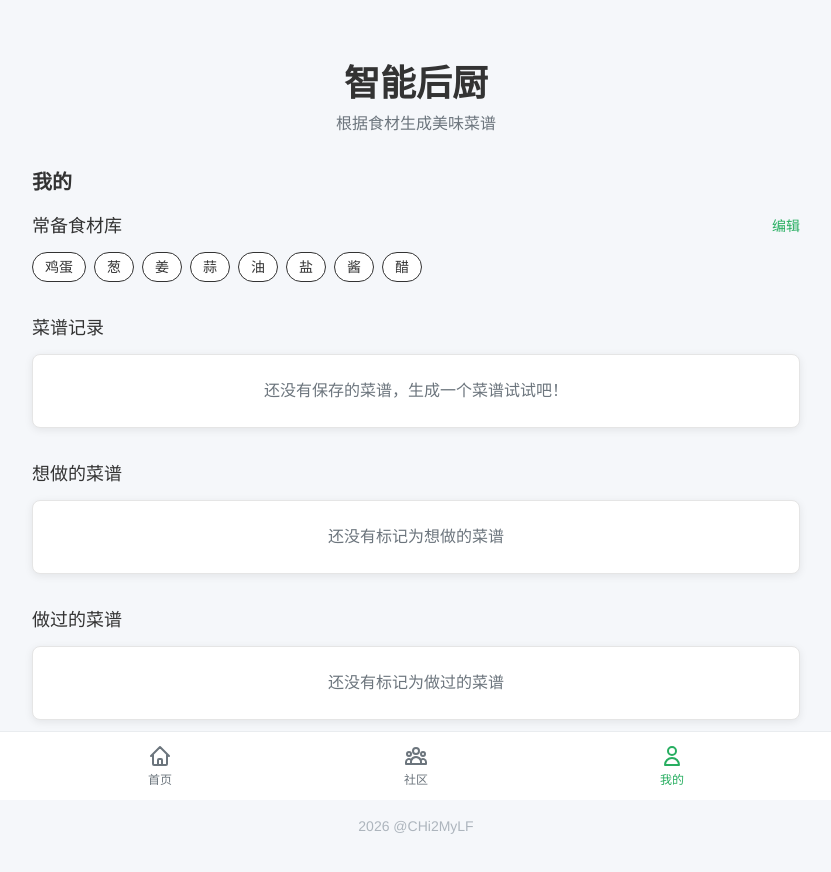
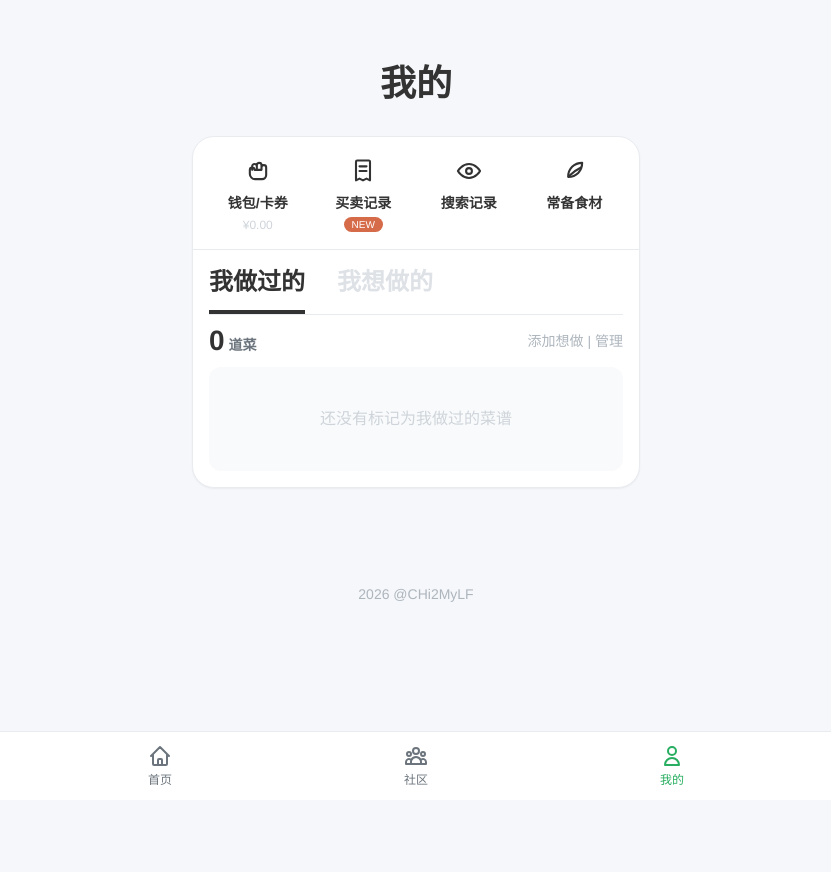
Before and after one commit to CHi2MyLF/wellcooked, a Next.js app: page / in a window 1280 px wide. Both pictures are taken after a click on the button "我的". Shown: the top 872 px of the page, without its empty margins (224-1055 px from the left). After the commit the page ends 800 px from the top, so only its background shows below. Built offline with nearby package versions, Linux system fonts and the light colour scheme.

Commit message:
feat(profile): revamp 我的页面并新增搜索记录功能

```diff
--- a/src/app/page.tsx
+++ b/src/app/page.tsx
@@ -220,8 +220,10 @@ export default function Home() {
   const [filteredRecipes, setFilteredRecipes] = useState(predefinedRecipes);
   const [savedRecipes, setSavedRecipes] = useState<Recipe[]>([]);
   const [showStapleIngredientsModal, setShowStapleIngredientsModal] = useState(false);
+  const [showSearchHistoryModal, setShowSearchHistoryModal] = useState(false);
   const [editingStapleIngredients, setEditingStapleIngredients] = useState<string[]>([]);
   const [activeTab, setActiveTab] = useState('generate');
+  const [profileSubTab, setProfileSubTab] = useState<'cooked' | 'want'>('cooked');
   const [todayRecommendation, setTodayRecommendation] = useState<PredefinedRecipe>(
     predefinedRecipes.find(recipe => recipe.id === 5) || predefinedRecipes[0]
   );
@@ -674,6 +676,11 @@ export default function Home() {
     }
   };
 
+  const cookedRecipes = savedRecipes.filter(recipe => recipe.isCooked);
+  const wantToCookRecipes = savedRecipes.filter(recipe => recipe.isWantToCook);
+  const profileRecipes = profileSubTab === 'cooked' ? cookedRecipes : wantToCookRecipes;
+  const recentRecipes = savedRecipes.slice(0, 10);
+
   return (
     <div className="min-h-screen bg-secondary p-4 md:p-8 relative">
       <div className="max-w-3xl mx-auto relative">
@@ -765,8 +772,12 @@ export default function Home() {
           <>
             {/* 标题 */}
             <header className="text-center my-8">
-              <h1 className="text-4xl font-bold text-dark font-serif mb-2">智能后厨</h1>
+              <h1 className="text-4xl font-bold text-dark font-serif mb-2">
+                {activeTab === 'profile' ? '我的' : '智能后厨'}
+              </h1>
+              {activeTab !== 'profile' && (
                 <p className="text-gray-600">根据食材生成美味菜谱</p>
+              )}
             </header>
 
             {/* 生成菜谱页面 */}
@@ -993,158 +1004,87 @@ export default function Home() {
 
             {/* 我的页面 */}
             {activeTab === 'profile' && (
-              <div className="mb-8">
-                <h3 className="text-xl font-bold text-dark mb-4 font-serif">我的</h3>
-
-                {/* 常备食材库 */}
-                <div className="mb-8">
-                  <div className="flex items-center justify-between mb-3">
-                    <h4 className="text-lg font-medium">常备食材库</h4>
+              <div className="mb-8 max-w-md mx-auto">
+                <div className="bg-white rounded-[22px] border border-gray-200 shadow-sm overflow-hidden">
+                  <div className="px-4 pt-5 pb-4">
+                    <div className="grid grid-cols-4 gap-2">
+                      <div className="flex flex-col items-center text-center text-dark">
+                        <svg xmlns="http://www.w3.org/2000/svg" className="h-7 w-7 mb-2" fill="none" viewBox="0 0 24 24" stroke="currentColor">
+                          <path strokeLinecap="round" strokeLinejoin="round" strokeWidth={1.8} d="M7 11V8a2 2 0 114 0v3M11 11V7a2 2 0 114 0v4M15 11V9a2 2 0 114 0v6.5a3.5 3.5 0 01-3.5 3.5h-6A4.5 4.5 0 015 14.5V11a2 2 0 114 0z" />
+                        </svg>
+                        <span className="text-sm font-semibold">钱包/卡券</span>
+                        <span className="text-xs text-gray-400 mt-1">¥0.00</span>
+                      </div>
+                      <div className="flex flex-col items-center text-center text-dark">
+                        <svg xmlns="http://www.w3.org/2000/svg" className="h-7 w-7 mb-2" fill="none" viewBox="0 0 24 24" stroke="currentColor">
+                          <path strokeLinecap="round" strokeLinejoin="round" strokeWidth={1.8} d="M7 3h10a1 1 0 011 1v16l-3-1.5L12 20l-3-1.5L6 20V4a1 1 0 011-1z" />
+                          <path strokeLinecap="round" strokeLinejoin="round" strokeWidth={1.8} d="M9 8h6M9 12h6" />
+                        </svg>
+                        <span className="text-sm font-semibold">买卖记录</span>
+                        <span className="text-[10px] bg-[#d66b4a] text-white rounded-full px-2 mt-1">NEW</span>
+                      </div>
+                      <button
+                        onClick={() => setShowSearchHistoryModal(true)}
+                        className="flex flex-col items-center text-center text-dark"
+                      >
+                        <svg xmlns="http://www.w3.org/2000/svg" className="h-7 w-7 mb-2" fill="none" viewBox="0 0 24 24" stroke="currentColor">
+                          <path strokeLinecap="round" strokeLinejoin="round" strokeWidth={1.8} d="M2.5 12s3.5-6 9.5-6 9.5 6 9.5 6-3.5 6-9.5 6-9.5-6-9.5-6z" />
+                          <circle cx="12" cy="12" r="2.5" strokeWidth="1.8" />
+                        </svg>
+                        <span className="text-sm font-semibold">搜索记录</span>
+                      </button>
                       <button
                         onClick={openStapleIngredientsModal}
-                      className="text-sm text-primary hover:underline"
+                        className="flex flex-col items-center text-center text-dark"
                       >
-                      编辑
+                        <svg xmlns="http://www.w3.org/2000/svg" className="h-7 w-7 mb-2" fill="none" viewBox="0 0 24 24" stroke="currentColor">
+                          <path strokeLinecap="round" strokeLinejoin="round" strokeWidth={1.8} d="M19 5c-7 0-12 5-12 12 7 0 12-5 12-12z" />
+                          <path strokeLinecap="round" strokeLinejoin="round" strokeWidth={1.8} d="M8 16c3-3 6-5 10-7" />
+                        </svg>
+                        <span className="text-sm font-semibold">常备食材</span>
                       </button>
-                  </div>
-                  <div className="flex flex-wrap gap-2">
-                    {stapleIngredients.map((ingredient, index) => (
-                      <span key={index} className="px-3 py-1 bg-light border border-dark rounded-full text-sm">
-                        {ingredient}
-                      </span>
-                    ))}
                     </div>
                   </div>
 
-                {/* 菜谱记录 */}
-                <div className="mb-8">
-                  <div className="flex justify-between items-center mb-3">
-                    <h4 className="text-lg font-medium">菜谱记录</h4>
-                    {savedRecipes.length > 0 && (
-                      <div className="flex gap-2">
-                        {isSelectMode && (
-                          <button onClick={deleteSelected} className="px-3 py-1 bg-red-500 text-white rounded-full text-sm">
-                            删除选中({selectedRecipes.size})
+                  <div className="border-t border-gray-200 px-4 pt-4">
+                    <div className="flex gap-8 border-b border-gray-200">
+                      <button
+                        onClick={() => setProfileSubTab('cooked')}
+                        className={`pb-3 text-2xl font-bold border-b-4 transition-colors ${profileSubTab === 'cooked' ? 'border-dark text-dark' : 'border-transparent text-gray-300'}`}
+                      >
+                        我做过的
                       </button>
-                        )}
                       <button
-                          onClick={() => { setIsSelectMode(v => !v); setSelectedRecipes(new Set()); }}
-                          className="px-3 py-1 border border-dark rounded-full text-sm"
+                        onClick={() => setProfileSubTab('want')}
+                        className={`pb-3 text-2xl font-bold border-b-4 transition-colors ${profileSubTab === 'want' ? 'border-dark text-dark' : 'border-transparent text-gray-300'}`}
                       >
-                          {isSelectMode ? '取消' : '删除'}
+                        我想做的
                       </button>
                     </div>
-                    )}
+
+                    <div className="flex items-center justify-between py-3">
+                      <p className="text-[28px] font-bold text-dark leading-none">
+                        {profileRecipes.length}
+                        <span className="text-sm text-gray-600 ml-1">道菜</span>
+                      </p>
+                      <div className="text-sm text-gray-500">添加想做 | 管理</div>
                     </div>
-                  {savedRecipes.length === 0 ? (
-                    <div className="retro-card rounded-lg p-6 text-center">
-                      <p className="text-gray-600">还没有保存的菜谱，生成一个菜谱试试吧！</p>
+
+                    {profileRecipes.length === 0 ? (
+                      <div className="rounded-xl py-10 text-center text-gray-400 bg-gray-50 mb-4">
+                        {profileSubTab === 'cooked' ? '还没有标记为我做过的菜谱' : '还没有标记为我想做的菜谱'}
                       </div>
                     ) : (
-                    <div className="space-y-3">
-                      {savedRecipes.map((savedRecipe) => (
-                      <div key={savedRecipe.id} className={`retro-card rounded-lg p-4 transition-all duration-300 hover:shadow-md ${isSelectMode && selectedRecipes.has(savedRecipe.id) ? 'ring-2 ring-red-400' : ''}`}
-                        onClick={isSelectMode ? () => toggleSelectRecipe(savedRecipe.id) : undefined}
-                      >
-                        <div className="flex justify-between items-start mb-3">
-                          <div className="flex items-center gap-2">
-                            {isSelectMode && (
-                              <input type="checkbox" readOnly checked={selectedRecipes.has(savedRecipe.id)} className="w-4 h-4" />
-                            )}
-                            <h5 className="font-serif font-bold">{savedRecipe.name}</h5>
-                          </div>
-                          {!isSelectMode && savedRecipe.isCooked && (
-                            <span className="text-xs px-2 py-1 bg-green-100 text-green-700 rounded">已做过</span>
-                          )}
-                        </div>
-                        <div className="flex gap-4 mb-3">
-                          <span className="px-2 py-1 border border-dark text-xs rounded">{savedRecipe.difficulty}</span>
-                          <span className="px-2 py-1 border border-dark text-xs rounded">{savedRecipe.time}</span>
-                          <span className="px-2 py-1 border border-dark text-xs rounded">主食材：{savedRecipe.mainIngredient}</span>
-                        </div>
-                        {!isSelectMode && <div className="flex justify-between items-center">
-                          <span className="text-xs text-gray-500">{new Date(savedRecipe.createdAt).toLocaleString()}</span>
-                          <button
-                            onClick={() => viewSavedRecipe(savedRecipe)}
-                            className="text-sm text-primary hover:underline"
-                          >
-                            查看详情
+                      <div className="grid grid-cols-3 gap-3 pb-4">
+                        {profileRecipes.map((item, index) => (
+                          <button key={item.id} onClick={() => viewSavedRecipe(item)} className="text-left">
+                            <div className={`h-32 rounded-xl border border-gray-200 ${index % 3 === 0 ? 'bg-[#f2ddd3]' : index % 3 === 1 ? 'bg-[#d9e2d3]' : 'bg-[#d4dceb]'}`} />
+                            <p className="text-base text-dark mt-2 truncate">{item.name}</p>
                           </button>
-                        </div>}
-                      </div>
                         ))}
                       </div>
                     )}
                   </div>
-
-                {/* 想做的菜谱 */}
-                <div className="mb-8">
-                  <h4 className="text-lg font-medium mb-3">想做的菜谱</h4>
-                  {savedRecipes.filter(recipe => recipe.isWantToCook).length === 0 ? (
-                    <div className="retro-card rounded-lg p-6 text-center">
-                      <p className="text-gray-600">还没有标记为想做的菜谱</p>
-                    </div>
-                  ) : (
-                    <div className="space-y-3">
-                      {savedRecipes.filter(recipe => recipe.isWantToCook).map((recipe) => (
-                        <div key={recipe.id} className="retro-card rounded-lg p-4 transition-all duration-300 hover:shadow-md">
-                          <div className="flex justify-between items-center">
-                            <h5 className="font-serif font-bold">{recipe.name}</h5>
-                            <button
-                              onClick={() => viewSavedRecipe(recipe)}
-                              className="text-sm text-primary hover:underline"
-                            >
-                              查看
-                            </button>
-                          </div>
-                        </div>
-                      ))}
-                    </div>
-                  )}
-                </div>
-
-                {/* 做过的菜谱 */}
-                <div>
-                  <h4 className="text-lg font-medium mb-3">做过的菜谱</h4>
-                  {savedRecipes.filter(recipe => recipe.isCooked).length === 0 ? (
-                    <div className="retro-card rounded-lg p-6 text-center">
-                      <p className="text-gray-600">还没有标记为做过的菜谱</p>
-                    </div>
-                  ) : (
-                    <div className="space-y-3">
-                      {savedRecipes.filter(recipe => recipe.isCooked).map((recipe) => (
-                      <div key={recipe.id} className="retro-card rounded-lg p-4 transition-all duration-300 hover:shadow-md">
-                        <div className="flex justify-between items-start">
-                          <h5 className="font-serif font-bold">{recipe.name}</h5>
-                          <div className="flex items-center">
-                            <div className="flex mr-3">
-                              {[1, 2, 3, 4, 5].map((star) => (
-                              <svg
-                                key={star}
-                                xmlns="http://www.w3.org/2000/svg"
-                                className={`h-4 w-4 ${star <= (recipe.rating || 0) ? 'text-primary' : 'text-gray-300'}`}
-                                viewBox="0 0 20 20"
-                                fill="currentColor"
-                              >
-                                <path d="M9.049 2.927c.3-.921 1.603-.921 1.902 0l1.07 3.292a1 1 0 00.95.69h3.462c.969 0 1.371 1.24.588 1.81l-2.8 2.034a1 1 0 00-.364 1.118l1.07 3.292c.3.921-.755 1.688-1.54 1.118l-2.8-2.034c-.784.57-1.838-.197-1.539-1.118l1.07-3.292a1 1 0 00-.364-1.118L2.98 8.72c-.783-.57-.38-1.81.588-1.81h3.461a1 1 0 00.951-.69l1.07-3.292z" />
-                              </svg>
-                            ))}
-                            </div>
-                            <button
-                              onClick={() => viewSavedRecipe(recipe)}
-                              className="text-sm text-primary hover:underline"
-                            >
-                              查看
-                            </button>
-                          </div>
-                        </div>
-                        {recipe.comment && (
-                          <p className="text-sm text-gray-600 mt-2">{recipe.comment}</p>
-                        )}
-                      </div>
-                    ))}
-                    </div>
-                  )}
                 </div>
               </div>
             )}
@@ -1232,6 +1172,55 @@ export default function Home() {
               >
                 确定
               </button>
+            </div>
+          </div>
+        )}
+
+        {/* 搜索记录模态框 */}
+        {showSearchHistoryModal && (
+          <div className="fixed inset-0 bg-black bg-opacity-50 flex items-center justify-center z-50">
+            <div className="bg-light p-6 rounded-lg max-w-md w-full mx-4 max-h-[80vh] overflow-y-auto">
+              <div className="flex items-center justify-between mb-4">
+                <h3 className="text-xl font-bold text-dark font-serif">搜索记录</h3>
+                <button
+                  onClick={() => setShowSearchHistoryModal(false)}
+                  className="text-sm text-gray-500 hover:text-gray-700"
+                >
+                  关闭
+                </button>
+              </div>
+              {recentRecipes.length === 0 ? (
+                <div className="rounded-xl py-8 text-center text-gray-500 bg-gray-50">
+                  还没有最近的菜谱记录
+                </div>
+              ) : (
+                <div className="space-y-3">
+                  {recentRecipes.map((item) => (
+                    <div key={item.id} className="rounded-xl border border-gray-200 bg-white p-3">
+                      <div className="flex items-start justify-between gap-3">
+                        <div>
+                          <p className="font-semibold text-dark">{item.name}</p>
+                          <p className="text-xs text-gray-500 mt-1">
+                            {new Date(item.createdAt).toLocaleString()}
+                          </p>
+                          <p className="text-xs text-gray-500 mt-1">
+                            主食材：{item.mainIngredient}
+                          </p>
+                        </div>
+                        <button
+                          onClick={() => {
+                            setShowSearchHistoryModal(false);
+                            viewSavedRecipe(item);
+                          }}
+                          className="text-sm text-primary hover:underline"
+                        >
+                          查看详情
+                        </button>
+                      </div>
+                    </div>
+                  ))}
+                </div>
+              )}
             </div>
           </div>
         )}
```
Lines whose indentation alone changed are shown as unchanged.
